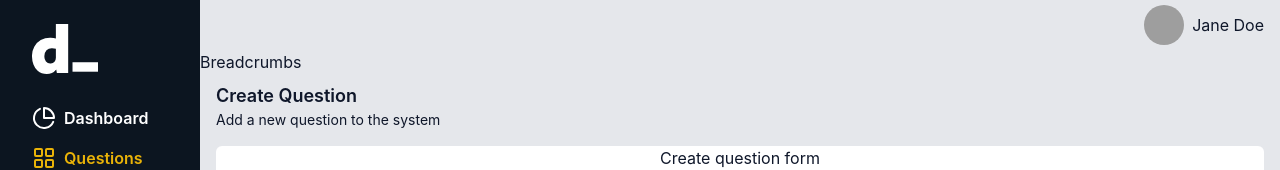
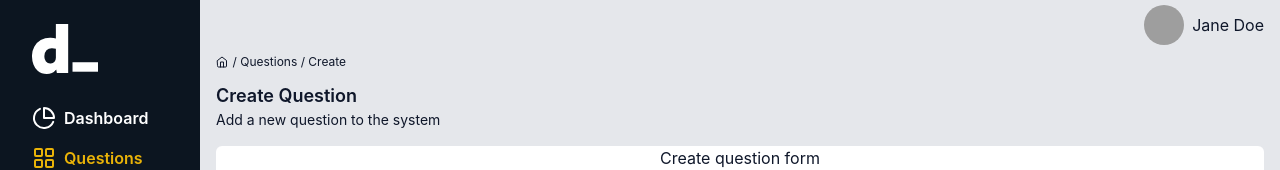
Before and after one commit to Stoian256/fe-quiz, a React (Vite) app: page /questions/create in a window 1280 px wide. Shown: the top 170 px of the page. Built offline with nearby package versions, Linux system fonts and the light colour scheme; grey boxes are pictures that could not be loaded.

Commit message:
added Breadcrumbs component

```diff
--- /dev/null
+++ b/src/components/admin/Breadcrumbs.tsx
@@ -0,0 +1,63 @@
+import { Link, useLocation } from "react-router-dom";
+import { Home } from "lucide-react";
+
+const Breadcrumbs = () => {
+  type Path = "questions" | "quizzes" | "questions/create";
+  type PathDisplayNames = Record<Path, string>;
+
+  const location = useLocation();
+  const pathnames = location.pathname.split("/").filter((x) => x !== "");
+  const space = "\u00A0";
+
+  const pathDisplayNames: PathDisplayNames = {
+    questions: "Questions",
+    quizzes: "Quizzes",
+    "questions/create": "Create"
+  };
+
+  return (
+    <div className="bg-gray-200 w-full ">
+      <div className="flex items-center justify-start pl-4 h-6">
+        <Link to={"/"}>
+          <Home className="h-3 w-3" />
+        </Link>
+        {space}
+        {pathnames.map((value, index) => {
+          const last = index === pathnames.length - 1;
+          const pathSlice = pathnames.slice(0, index + 1);
+          const pathKey = pathSlice.join("/") as Path;
+          const to = `/${pathSlice.join("/")}`;
+
+          const displayName: string = pathDisplayNames[pathKey] || value;
+
+          return (
+            <div key={index} className="flex items-center text-xs">
+              {last ? (
+                <>
+                  <span>/</span>
+                  <span>
+                    {space}
+                    {displayName}
+                  </span>
+                </>
+              ) : (
+                <>
+                  <Link to={to} className="">
+                    <span>/</span>
+                    <span>
+                      {space}
+                      {displayName}
+                      {space}
+                    </span>
+                  </Link>
+                </>
+              )}
+            </div>
+          );
+        })}
+      </div>
+    </div>
+  );
+};
+
+export default Breadcrumbs;
--- a/src/components/admin/Layout.tsx
+++ b/src/components/admin/Layout.tsx
@@ -1,6 +1,7 @@
 import Sidebar from "./Sidebar";
 import Navbar from "./Navbar";
 import Page from "./Page";
+import Breadcrumbs from "./Breadcrumbs";
 
 const Layout = () => {
   return (
@@ -9,7 +10,7 @@ const Layout = () => {
 
       <div className="h-screen flex-1 flex flex-col">
         <Navbar />
-        <div className="bg-gray-200 w-full">Breadcrumbs</div>
+        <Breadcrumbs />
         <div className="flex-1 overflow-y-auto p-4 pt-2 bg-gray-200">
           <Page
             mainTitle={"Create Question"}
```
